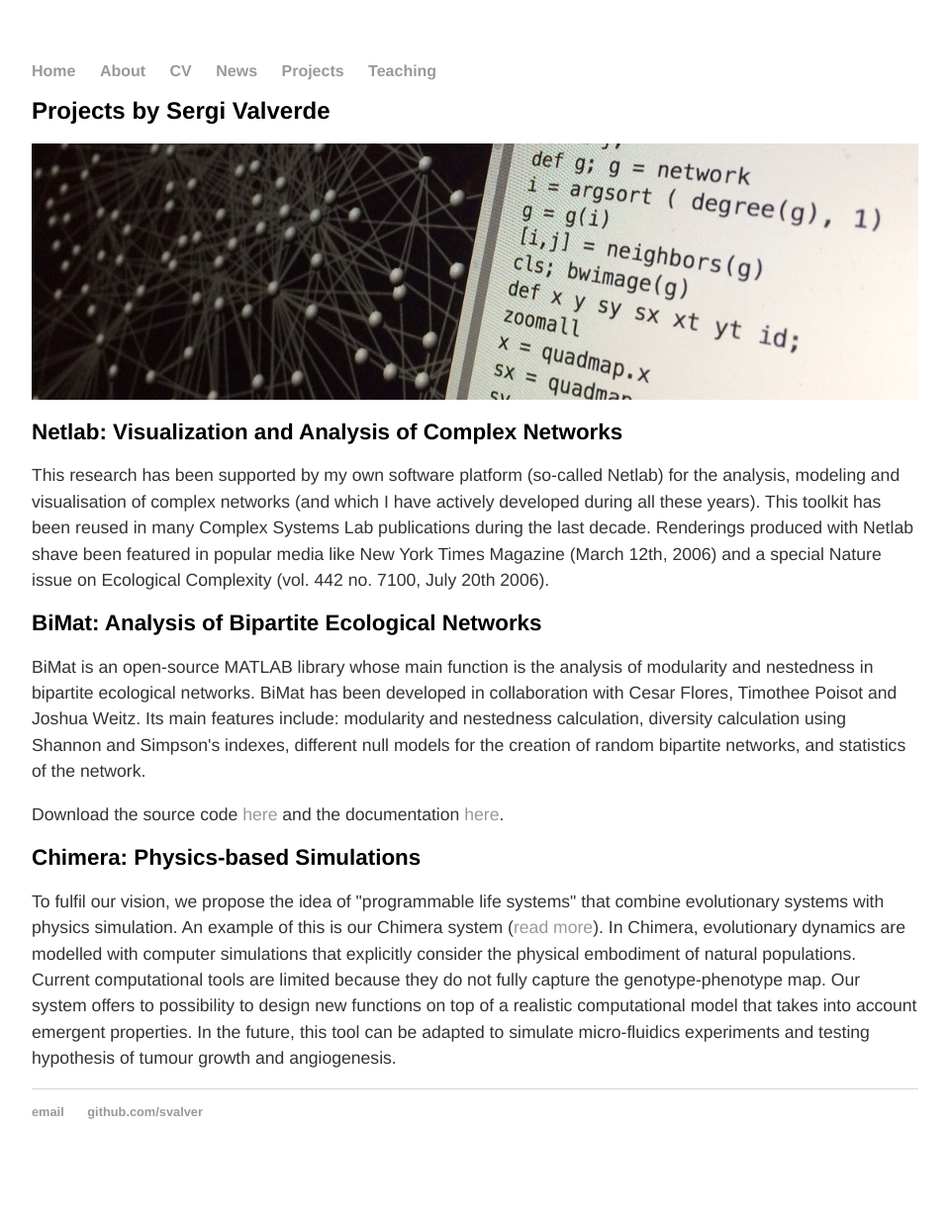
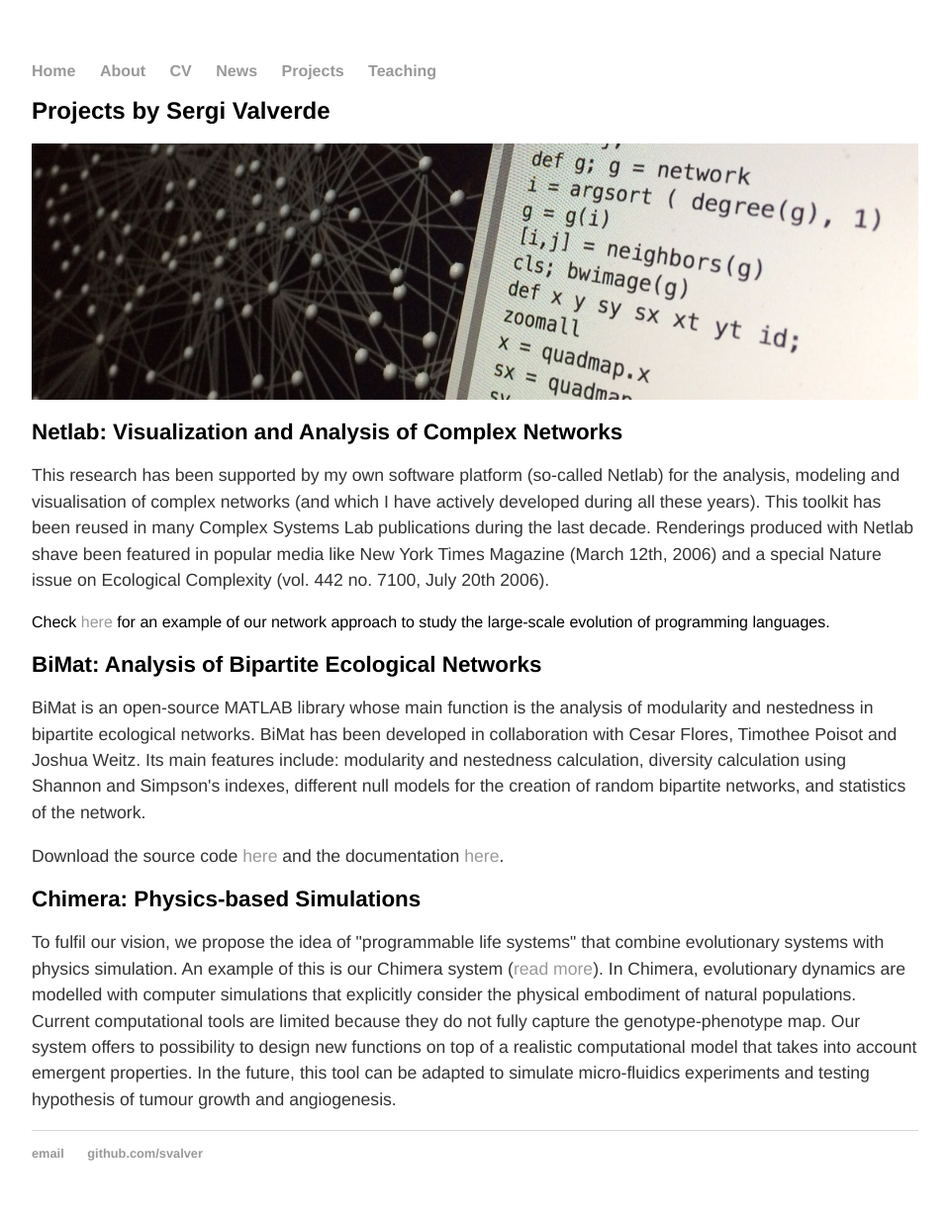
Before and after one commit to svalver/svalver.github.io, a Jekyll site: the page built from proj/index.html, in a window 1280 px wide. Shown: the whole page at 99% size, without its empty margins (160-1119 px from the left). Built offline with Jekyll 4.4.1, drawn with Linux system fonts in a browser that asks for light colours; before the commit the page ends 1193 px from its top, so only the background shows below that.

Commit message:
add reference to the proglang website

```diff
--- a/proj/index.html
+++ b/proj/index.html
@@ -23,6 +23,8 @@ This research has been supported by my own software platform (so-called Netlab)
 modeling and visualisation of complex networks (and which I have actively developed
 during all these years). This toolkit has been reused in many Complex Systems Lab publications during the last decade. Renderings produced with Netlab shave been featured in popular media like New York Times Magazine (March 12th, 2006) and a special Nature issue on Ecological Complexity (vol. 442 no. 7100, July 20th 2006).
 </p>
+
+</p> Check <a href="http://svalver.github.io/Proglang/">here</a> for an example of our network approach to study the large-scale evolution of programming languages.</p>
 
 <h2>BiMat: Analysis of Bipartite Ecological Networks</h2>
 
```
